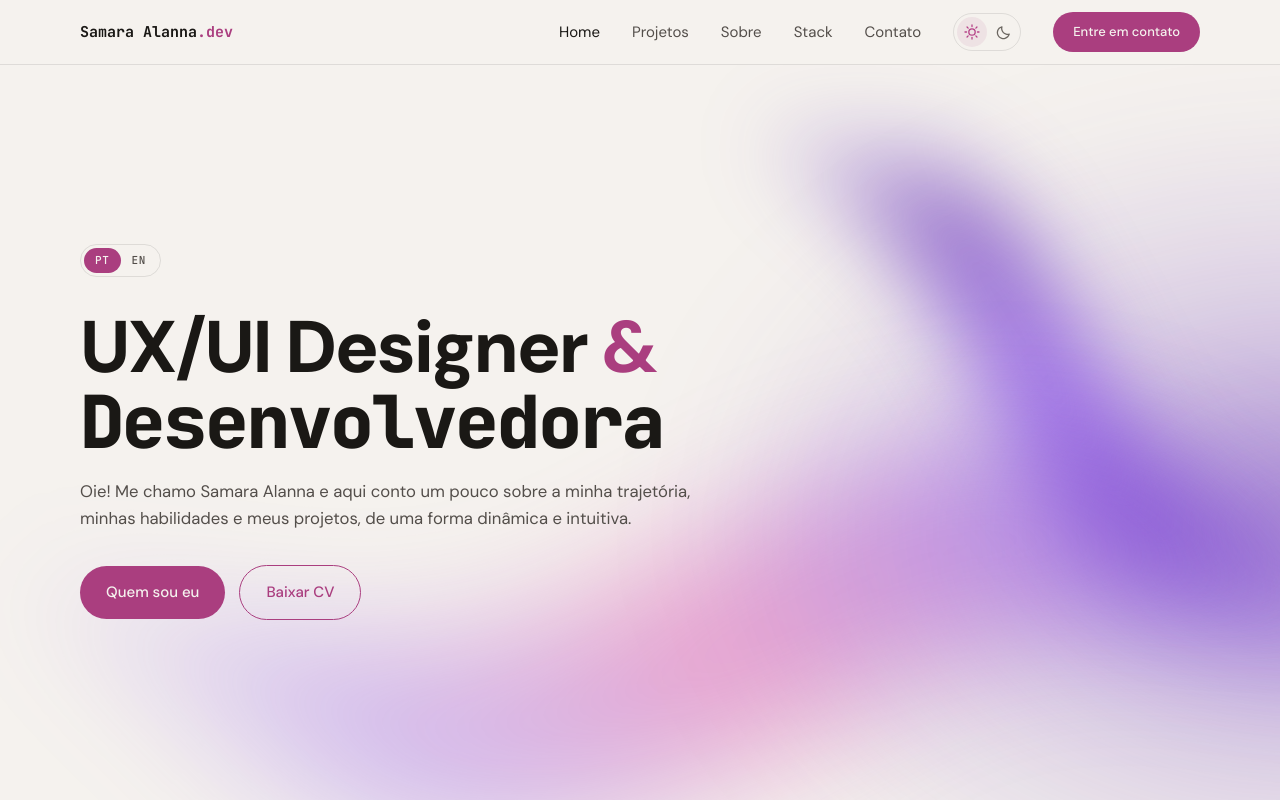
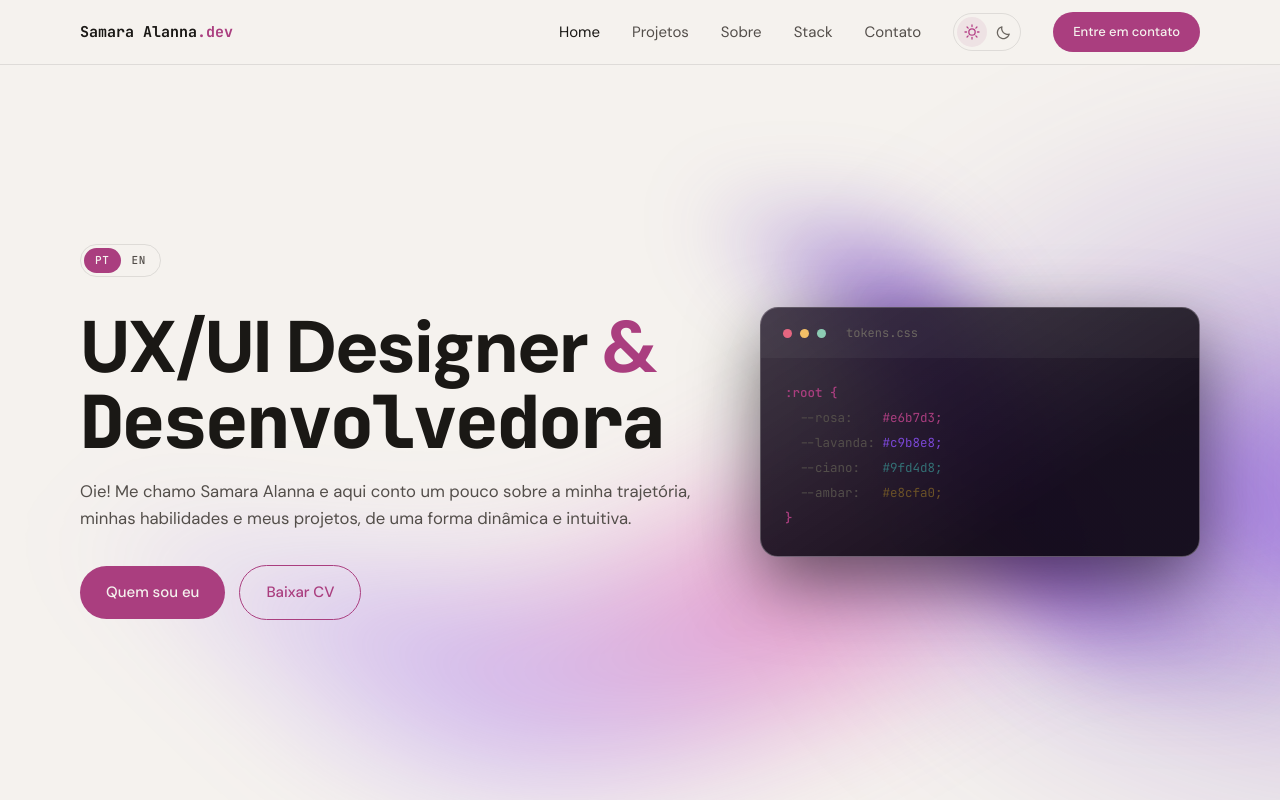
Before and after one commit to SamaraAlanna/portfolio-pessoal, a Next.js app: page / in a window 1280 px wide. Shown: the top 800 px of the page. Built offline with nearby package versions, Linux system fonts and the light colour scheme.

Commit message:
feat: fitas de luz com movimento por eixo e hero sem animação de entrada

```diff
--- a/app/_secoes/secao-hero.tsx
+++ b/app/_secoes/secao-hero.tsx
@@ -14,8 +14,9 @@ import Image from "next/image";
  * currículo: o currículo em inglês existe e está linkado no rodapé.
  *
  * As luzes são decorativas, exportadas do Figma. Ficam com aria-hidden e sem interação.
- * Elas derivam devagar, e a deriva para quando o hero sai da tela. O CSS está no
- * app/globals.css, junto do resto da animação do hero.
+ * Elas navegam pelo hero e mudam de direção ao tocar o limite. Cada uma é dois elementos:
+ * o invólucro anda no eixo X e a imagem anda no Y, com períodos diferentes. O CSS está no
+ * app/globals.css, com a explicação de por que isso é quicar de verdade.
  */
 export default function SecaoHero() {
   // O hero ocupa a viewport inteira menos a nav.
@@ -48,27 +49,33 @@ export default function SecaoHero() {
         className="pointer-events-none absolute inset-0 -z-10 overflow-hidden"
       >
         <div className="relative mx-auto h-full w-full max-w-[var(--largura-maxima)]">
+        <div className="fita-eixo-x absolute top-[-84px] left-[513px] h-[1100px] w-[1500px]">
           <Image
             src="/imagens/luz/campo-de-luz.svg"
             alt=""
             width={1500}
             height={1100}
-          className="fita-luz absolute top-[-84px] left-[513px] h-[1100px] w-[1500px] max-w-none"
+            className="fita-eixo-y block h-[1100px] w-[1500px] max-w-none"
           />
+        </div>
+        <div className="fita-eixo-x absolute top-[-86px] left-[640px] h-[780px] w-[760px]">
           <Image
             src="/imagens/luz/halo-b.svg"
             alt=""
             width={760}
             height={780}
-          className="fita-luz absolute top-[-86px] left-[640px] h-[780px] w-[760px] max-w-none"
+            className="fita-eixo-y block h-[780px] w-[760px] max-w-none"
           />
+        </div>
+        <div className="fita-eixo-x absolute top-[-114px] left-[40px] h-[1403px] w-[1400px]">
           <Image
             src="/imagens/luz/halo-a.svg"
             alt=""
             width={1400}
             height={1403}
-          className="fita-luz absolute top-[-114px] left-[40px] h-[1403px] w-[1400px] max-w-none rotate-[44.49deg]"
+            className="fita-eixo-y block h-[1403px] w-[1400px] max-w-none rotate-[44.49deg]"
           />
+        </div>
         </div>
       </div>
 
@@ -96,26 +103,11 @@ export default function SecaoHero() {
           </div>
 
           <div className="flex flex-col items-start gap-[18px]">
-            {/* A segunda linha existe duas vezes, uma em cada fonte, empilhadas na mesma
-                célula de grade. A caixa é dimensionada pela mais larga desde o primeiro
-                quadro, então a troca de fonte acontece sem reflow: o que anima é opacity e
-                translate, e nada muda de tamanho.
-
-                Trocar font-family de verdade custaria layout no meio da animação, com a
-                palavra mudando de largura a cada quadro.
-
-                A cópia em DM Sans leva aria-hidden, senão o leitor de tela anuncia
-                "Desenvolvedora" duas vezes. */}
             <h1 className="text-h1 font-extrabold text-text">
               <span className="block">
                 UX/UI Designer <span className="text-accent-rosa">&amp;</span>
               </span>
-              <span className="hero-troca-fonte">
-                <span aria-hidden="true" className="hero-fonte-saindo">
-                  Desenvolvedora
-                </span>
-                <span className="hero-fonte-entrando font-mono">Desenvolvedora</span>
-              </span>
+              <span className="block font-mono">Desenvolvedora</span>
             </h1>
 
             <p className="text-hero-paragrafo text-text-muted">
@@ -144,7 +136,7 @@ export default function SecaoHero() {
             por isso fica escondido de leitor de tela e some no mobile, como no Figma. */}
         <div
           aria-hidden="true"
-          className="hero-cartao hidden w-[440px] shrink-0 flex-col overflow-hidden rounded-[18px] border border-[rgba(255,242,255,0.28)] shadow-[0px_26px_70px_0px_rgba(0,0,0,0.55)] lg:flex"
+          className="hidden w-[440px] shrink-0 flex-col overflow-hidden rounded-[18px] border border-[rgba(255,242,255,0.28)] shadow-[0px_26px_70px_0px_rgba(0,0,0,0.55)] lg:flex"
           style={{
             backgroundImage:
               "linear-gradient(147.41deg, rgba(26, 15, 33, 0.82) 0%, rgba(10, 5, 15, 0.92) 70.922%)",
--- a/app/globals.css
+++ b/app/globals.css
@@ -49,6 +49,11 @@
 
   /* Accent. Cor aqui significa camada, não decoração. */
   --accent-rosa: #e6b7d3; /* design e produto */
+
+  /* Fundo do botão primário no hover. Existe como token, e não como filtro de brilho,
+     porque é cor sobre a qual texto é lido: precisava ser medida, não calculada em tempo
+     de execução. O texto do botão é o --bg, e fica em 8,49 aqui. */
+  --accent-rosa-hover: #c89fb8;
   --accent-lavanda: #c9b8e8; /* front-end */
   --accent-ciano: #9fd4d8; /* back-end e dados */
   --accent-ambar: #e8cfa0; /* ressalva, honestidade, em construção */
@@ -211,12 +216,6 @@
   --curva-saida: cubic-bezier(0.22, 1, 0.36, 1);
   --deslocamento-entrada: 12px;
 
-  /* Hero. Os atrasos montam a sequência: o texto já está lá quando a página abre, o
-     título troca de fonte, e o cartão assenta depois. */
-  --atraso-titulo: 700ms;
-  --dur-troca-fonte: 500ms;
-  --atraso-cartao: 900ms;
-  --dur-cartao: 600ms;
   --dur-tema: 620ms;
   --dur-varredura: 700ms;
 
@@ -235,12 +234,8 @@
     --dur-media: 0ms;
     --dur-entrada: 0ms;
     --deslocamento-entrada: 0px;
-    --dur-troca-fonte: 0ms;
-    --dur-cartao: 0ms;
     --dur-tema: 0ms;
     --dur-varredura: 0ms;
-    --atraso-titulo: 0ms;
-    --atraso-cartao: 0ms;
   }
 }
 
@@ -299,6 +294,7 @@
     --text-dim: #6b6660;
 
     --accent-rosa: #aa3e7f;
+    --accent-rosa-hover: #91356c;
     --accent-lavanda: #7a47d6;
     --accent-ciano: #337075;
     --accent-ambar: #6b5227;
@@ -340,6 +336,7 @@
      Tentar resolver pelo --surface-2 não funciona: para o pior accent chegar a 4,5 ele
      precisaria ir a #f6f1e9, que dá 1,01 sobre o --bg e faz a camada deixar de existir. */
   --accent-rosa: #aa3e7f; /* 5,08 sobre --bg, 4,57 sobre --surface-2 */
+  --accent-rosa-hover: #91356c; /* 6,42 contra o --bg, que é o texto do botão */
   --accent-lavanda: #7a47d6; /* 5,09 sobre --bg, 4,57 sobre --surface-2 */
   --accent-ciano: #337075; /* 5,06 sobre --bg, 4,55 sobre --surface-2 */
   --accent-ambar: #6b5227; /* 6,58 sobre --bg */
@@ -373,6 +370,7 @@
   --color-text-dim: var(--text-dim);
 
   --color-accent-rosa: var(--accent-rosa);
+  --color-accent-rosa-hover: var(--accent-rosa-hover);
   --color-accent-lavanda: var(--accent-lavanda);
   --color-accent-ciano: var(--accent-ciano);
   --color-accent-ambar: var(--accent-ambar);
@@ -923,12 +921,19 @@ body {
    Mesma linguagem do cartão: levante de 2px por `translate`, que o compositor resolve
    sozinho, e o foco recebe o mesmo, e não só o anel.
 
-   O botão cheio não muda de cor no hover. Clarear ou escurecer o rosa mexeria num valor
-   medido em contraste contra o texto que ele carrega, e não existe token para isso. O
-   levante já dá o retorno.
+   OS DOIS NÃO RESPONDEM IGUAL, E ISSO É O PONTO. Botão primário é a ação principal e
+   responde mais: levanta e escurece o fundo. O de contorno só ganha fundo, sem levante. Se
+   os dois se comportassem igual, a hierarquia que a cor estabelece se perderia no hover.
 
-   O de contorno ganha fundo em `tint-rosa`, que é token que já existe e cujo contraste com
-   o accent já foi medido nos dois temas. Ele vem para a frente sem mudar de cor.
+   O escurecimento do primário usa o token `--accent-rosa-hover`, medido no Figma, e não um
+   filtro de brilho. É cor sobre a qual texto é lido, então precisava ser medida.
+
+   O de contorno ganha `tint-rosa`, token que já existe e cujo contraste com o accent já
+   foi medido nos dois temas.
+
+   O primário é selecionado por `:not(.botao-contorno)`, e não por ordem no arquivo: os
+   dois seletores teriam a mesma especificidade e quem chegasse depois venceria, o que é o
+   tipo de dependência que quebra quando alguém reordena o arquivo.
 
    Só em ponteiro que faz hover de verdade, senão o toque no celular deixa o botão preso no
    estado depois do clique.
@@ -941,8 +946,9 @@ body {
 }
 
 @media (hover: hover) {
-  .botao-interativo:hover {
+  .botao-interativo:not(.botao-contorno):hover {
     translate: 0 -2px;
+    background-color: var(--accent-rosa-hover);
   }
 
   .botao-contorno:hover {
@@ -950,8 +956,14 @@ body {
   }
 }
 
-.botao-interativo:focus-visible {
+/* O foco espelha o hover, para quem navega por teclado receber a mesma hierarquia. */
+.botao-interativo:not(.botao-contorno):focus-visible {
   translate: 0 -2px;
+  background-color: var(--accent-rosa-hover);
+}
+
+.botao-contorno:focus-visible {
+  background-color: var(--tint-rosa);
 }
 
 /* ---------------------------------------------------------------------------
@@ -1015,136 +1027,96 @@ body {
 }
 
 /* ---------------------------------------------------------------------------
-   Hero.
+   As fitas de luz quicam.
 
-   É a única parte do site que anima na carga, e é deliberado: é a primeira tela, ninguém
-   está lendo ainda, e é onde o site tem permissão de impressionar. O resto do conteúdo
-   segue a regra contrária, de não competir com a leitura.
+   UMA ANIMAÇÃO POR EIXO, EM ELEMENTOS ANINHADOS: o invólucro anda no X, a imagem dentro
+   dele anda no Y. Cada uma com dois keyframes e `alternate`.
 
-   NENHUM ESTADO INVISÍVEL MORA NO ESTILO BASE. O que esconde é o keyframe, com
-   fill-mode `backwards` ou `both`, então o elemento fica visível se a animação não rodar,
-   por movimento reduzido ou por qualquer falha. O caminho oposto, esconder no CSS e
-   revelar na animação, transforma qualquer defeito em página em branco.
-   --------------------------------------------------------------------------- */
+   ISSO É QUICAR DE VERDADE, e não uma aproximação. Movimento de bola dentro de uma caixa
+   retangular é, matematicamente, duas ondas triangulares independentes, uma por eixo: cada
+   reflexão numa parede vertical inverte o X e não toca no Y, que é exatamente o que
+   `alternate` faz num eixo só. Com `linear` a velocidade é constante e a virada é seca,
+   como em reflexão.
 
-/* As duas fontes ocupam a mesma célula, e a caixa nasce com a largura da maior. É o que
-   permite trocar de fonte sem reflow: o que anima é opacity e translate. */
-.hero-troca-fonte {
-  display: grid;
-  justify-items: start;
-}
+   POR QUE NÃO PARECE REPETIR. O `alternate` só retraça o caminho quando os dois eixos têm
+   o mesmo período, que era o defeito da versão anterior, com as duas coordenadas numa
+   animação só. Com períodos coprimos o caminho composto só fecha no mínimo múltiplo comum
+   dos dois ciclos: a fita 1 leva 442 segundos, a 2 leva 418 e a 3 leva 416. E como os três
+   números não são múltiplos entre si, a cena inteira só voltaria à mesma configuração
+   relativa depois de semanas.
 
-.hero-troca-fonte > * {
-  grid-area: 1 / 1;
-}
+   POR QUE NÃO É JAVASCRIPT. Calcular três posições por quadro é aritmética trivial, mas um
+   laço de requestAnimationFrame obriga a thread principal a acordar a cada 16ms para
+   sempre, recalcular estilo e empurrar para o compositor. Aqui a animação roda inteira no
+   compositor e a thread principal fica livre para a rolagem. É diferença de categoria, não
+   de grau.
 
-/* A cópia em DM Sans é decorativa e some no fim. Escondida por padrão para que, sem
-   animação, sobre só a versão final em mono. */
-.hero-fonte-saindo {
-  opacity: 0;
-}
-
-@media (prefers-reduced-motion: no-preference) {
-  .hero-fonte-saindo {
-    animation: hero-fonte-sai var(--dur-troca-fonte) var(--curva-saida)
-      var(--atraso-titulo) both;
-  }
-
-  .hero-fonte-entrando {
-    animation: hero-fonte-entra var(--dur-troca-fonte) var(--curva-saida)
-      var(--atraso-titulo) both;
-  }
-
-  .hero-cartao {
-    animation: hero-cartao-entra var(--dur-cartao) var(--curva-saida)
-      var(--atraso-cartao) backwards;
-  }
-}
-
-@keyframes hero-fonte-sai {
-  from {
-    opacity: 1;
-    translate: 0 0;
-  }
-  to {
-    opacity: 0;
-    translate: 0 -0.12em;
-  }
-}
-
-@keyframes hero-fonte-entra {
-  from {
-    opacity: 0;
-    translate: 0 0.12em;
-  }
-  to {
-    opacity: 1;
-    translate: 0 0;
-  }
-}
-
-/* O scale pequeno é o que dá peso: o cartão assenta em vez de aparecer. */
-@keyframes hero-cartao-entra {
-  from {
-    opacity: 0;
-    translate: 0 18px;
-    scale: 0.985;
-  }
-}
-
-/* ---------------------------------------------------------------------------
-   Deriva das fitas de luz.
-
-   SÓ `translate`. Deslocar uma camada já rasterizada é trabalho de compositor, sem
-   repintura. Caro seria animar `filter`, `scale` grande ou qualquer coisa que mude os
-   limites da camada, porque aí o navegador rasteriza de novo a cada quadro.
+   AS PAREDES SÃO UMA CAIXA DE AMPLITUDE, e não as bordas do hero. As formas são maiores
+   que a área visível, a maior tem 1500 de largura num contêiner de 1200, e todas são
+   recortadas. Refletir na borda real exigiria deslocar centenas de pixels, e aí o brilho
+   sairia da região que ele foi desenhado para iluminar.
 
    Sem `will-change`: o navegador promove sozinho enquanto a animação roda e libera a
-   memória quando ela pausa, o que é melhor do que manter três camadas grandes promovidas
-   para sempre.
-
-   DURAÇÕES QUE NÃO SÃO MÚLTIPLAS ENTRE SI. Com 29, 37 e 43 segundos o conjunto não volta
-   a uma configuração reconhecível em tempo útil, então não dá para perceber o loop.
-
-   A amplitude é de 20px sobre elipses de mais de mil, então a deriva nunca revela borda
-   dentro do recorte do hero.
+   memória quando ela pausa.
    --------------------------------------------------------------------------- */
 
 @media (prefers-reduced-motion: no-preference) {
-  .fita-luz {
-    animation-name: deriva-luz;
-    animation-timing-function: ease-in-out;
+  .fita-eixo-x,
+  .fita-eixo-y {
+    animation-timing-function: linear;
     animation-iteration-count: infinite;
     animation-direction: alternate;
   }
 
-  .fita-luz:nth-child(1) {
-    animation-duration: 29s;
-    --deriva-x: 20px;
-    --deriva-y: -12px;
+  .fita-eixo-x {
+    animation-name: fita-anda-x;
+    animation-duration: var(--tempo-x);
   }
 
-  .fita-luz:nth-child(2) {
-    animation-duration: 37s;
-    --deriva-x: -16px;
-    --deriva-y: 14px;
+  /* O tempo e o curso do Y são herdados do invólucro, onde os quatro valores da fita
+     ficam juntos. */
+  .fita-eixo-y {
+    animation-name: fita-anda-y;
+    animation-duration: var(--tempo-y);
   }
 
-  .fita-luz:nth-child(3) {
-    animation-duration: 43s;
-    --deriva-x: 12px;
-    --deriva-y: 18px;
+  .fita-eixo-x:nth-child(1) {
+    --tempo-x: 13s;
+    --tempo-y: 17s;
+    --curso-x: 180px;
+    --curso-y: -130px;
   }
 
-  /* Fora da tela a deriva para. Quem alterna o atributo é o PausaForaDaTela. */
-  [data-pausar-fora="fora"] .fita-luz {
+  .fita-eixo-x:nth-child(2) {
+    --tempo-x: 19s;
+    --tempo-y: 11s;
+    --curso-x: -180px;
+    --curso-y: 140px;
+  }
+
+  .fita-eixo-x:nth-child(3) {
+    --tempo-x: 16s;
+    --tempo-y: 13s;
+    --curso-x: 180px;
+    --curso-y: -120px;
+  }
+
+  /* Fora da tela tudo para. Quem alterna o atributo é o PausaForaDaTela. */
+  [data-pausar-fora="fora"] .fita-eixo-x,
+  [data-pausar-fora="fora"] .fita-eixo-y {
     animation-play-state: paused;
   }
 }
 
-@keyframes deriva-luz {
+@keyframes fita-anda-x {
   to {
-    translate: var(--deriva-x) var(--deriva-y);
+    translate: var(--curso-x) 0;
+  }
+}
+
+@keyframes fita-anda-y {
+  to {
+    translate: 0 var(--curso-y);
   }
 }
 
```
Also changed, not shown: 1 other file (tests, documents, lock files or other folders). Lines whose indentation alone changed are shown as unchanged.
